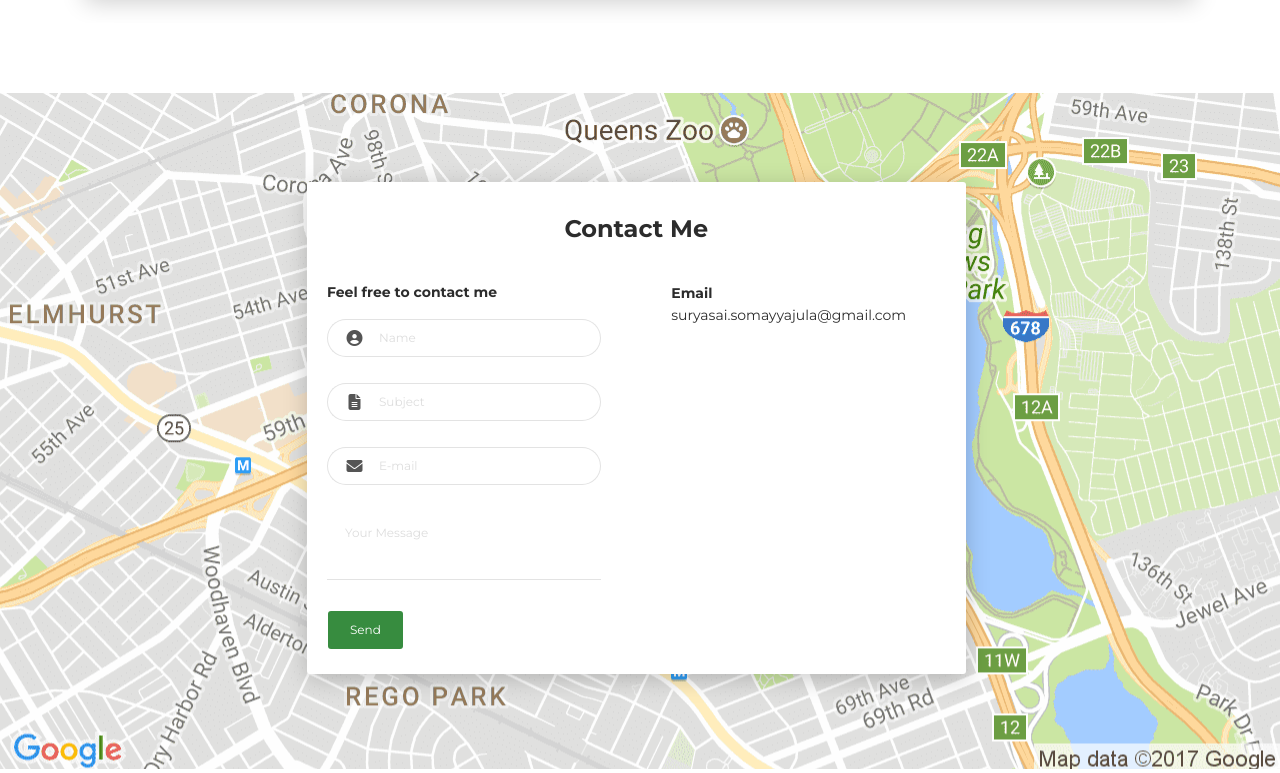
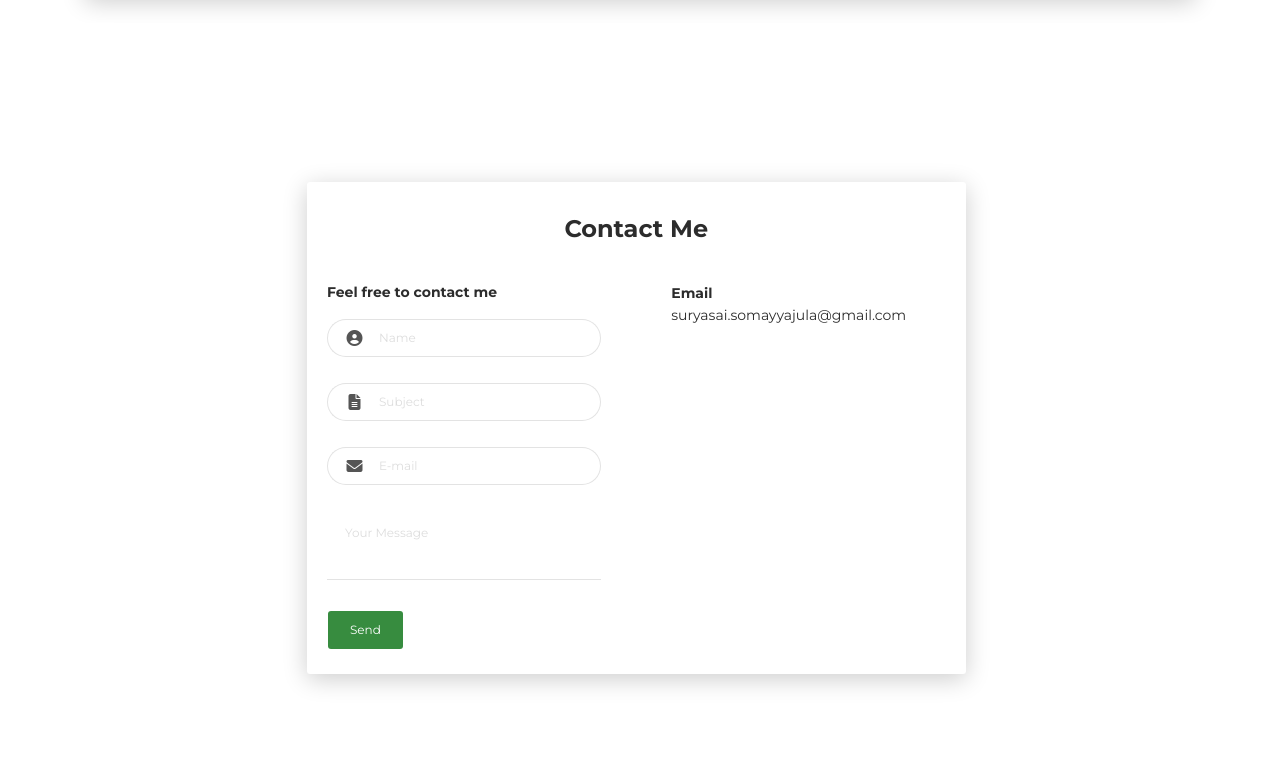
Before and after one commit to saisoma123/saisoma123.github.io, a plain HTML site: page index.html in a window 1280 px wide. Shown: the part 2879-3652 px from the top of the page. Drawn offline with Linux system fonts and the light colour scheme.

Commit message:
Initial Commit

```diff
--- a/index.html
+++ b/index.html
@@ -300,7 +300,7 @@
   </div>
 </div>
 <div class="section" id="contact">
-  <div class="cc-contact-information" style="background-image: url('images/staticmap.png')">
+  <div class="cc-contact-information" style="background-image: url('images/white.PNG')">
     <div class="container">
       <div class="cc-contact">
         <div class="row">
```
Also changed, not shown: images/white.PNG (added).
